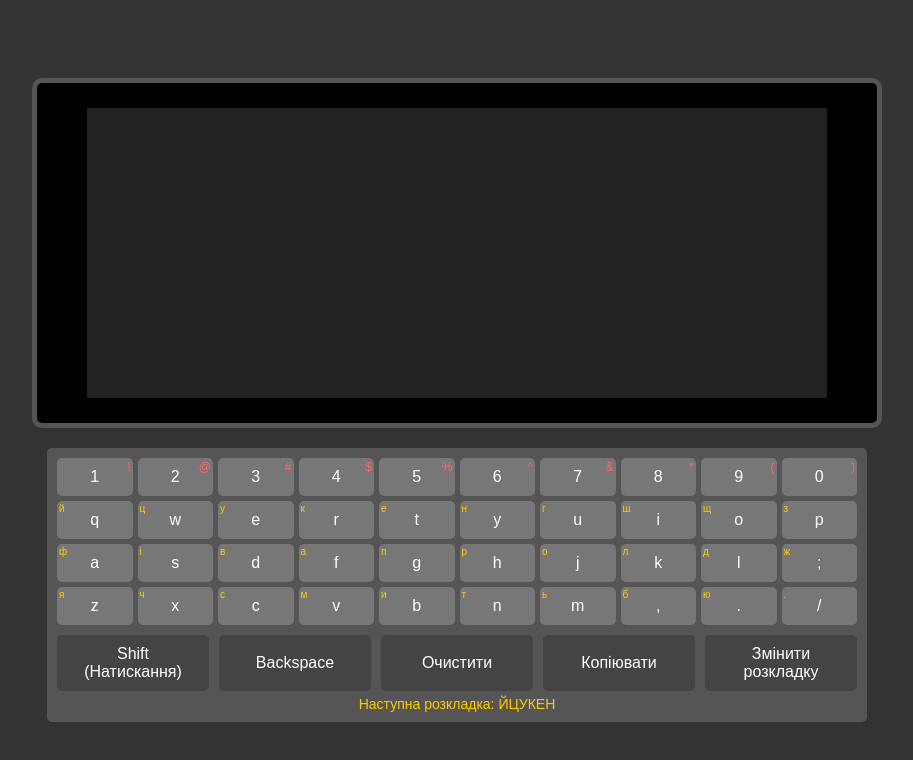
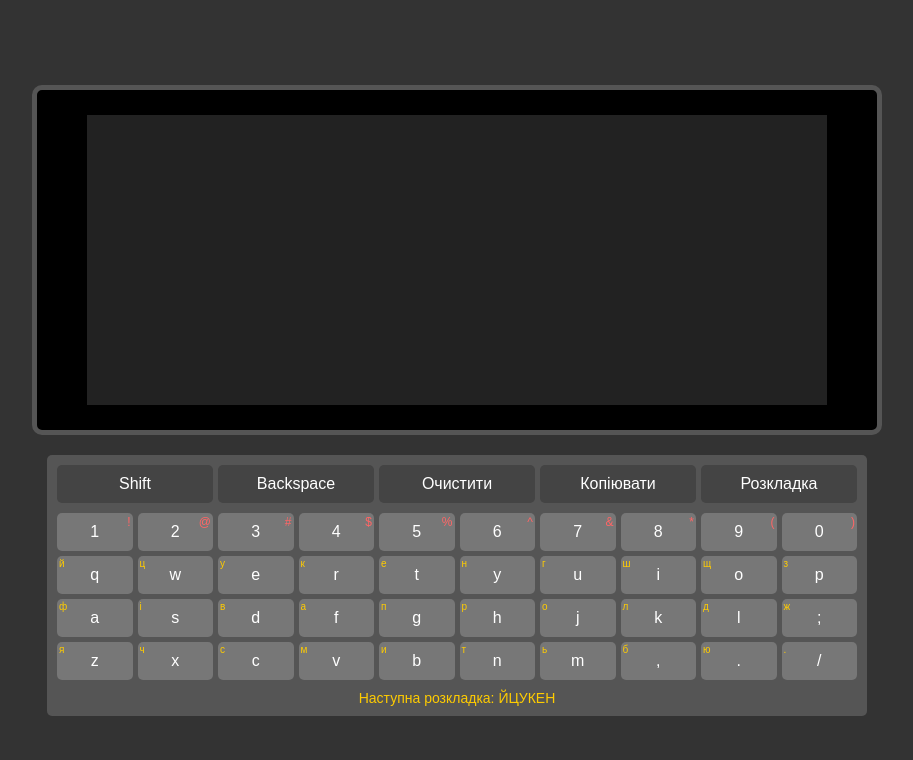
Before and after one commit to Carbon6600/OldPC-Keyboard-Simulator, a plain HTML site: page index.html in a window 1280 px wide. Shown: the whole page, without its empty margins (183-1096 px from the left). Drawn offline with Linux system fonts and the light colour scheme.

Commit message:
Update index.html

```diff
--- a/index.html
+++ b/index.html
@@ -3,7 +3,7 @@
 <head>
     <meta charset="UTF-8">
     <meta name="viewport" content="width=device-width, initial-scale=1.0">
-    <title>Old PC Keyboard Game</title>
+    <title>OldPC Keyboard Simulator</title>
     <style>
         body {
             font-family: Arial, sans-serif;
@@ -93,21 +93,21 @@
         }
 
         .control-buttons {
-            display: flex;
-            justify-content: space-between;
-            margin-top: 10px;
-            gap: 10px;
+            display: grid;
+            grid-template-columns: repeat(5, 1fr);
+            gap: 5px;
+            margin-bottom: 10px;
         }
 
         .control-buttons button {
-            padding: 10px 20px;
+            padding: 10px;
             font-size: 16px;
             background-color: #444;
             color: #fff;
             border: none;
             border-radius: 5px;
             cursor: pointer;
-            flex: 1;
+            transition: background-color 0.1s ease;
         }
 
         .control-buttons button:hover {
@@ -133,15 +133,17 @@
         </div>
     </div>
     <div class="keyboard">
-        <div class="keyboard-layout" id="keyboard-layout">
-            <!-- Клавіатура буде динамічно створюватися через JS -->
-        </div>
+        <!-- Кнопки управління -->
         <div class="control-buttons">
-            <button id="shift">Shift (Натискання)</button>
+            <button id="shift">Shift</button>
             <button id="backspace">Backspace</button>
             <button id="clear">Очистити</button>
             <button id="copy">Копіювати</button>
-            <button id="change-layout">Змінити розкладку</button>
+            <button id="change-layout">Розкладка</button>
+        </div>
+        <!-- Клавіатура -->
+        <div class="keyboard-layout" id="keyboard-layout">
+            <!-- Клавіатура буде динамічно створюватися через JS -->
         </div>
         <div class="layout-hint" id="layout-hint">
             Наступна розкладка: <span id="next-layout">ЙЦУКЕН</span>
```
